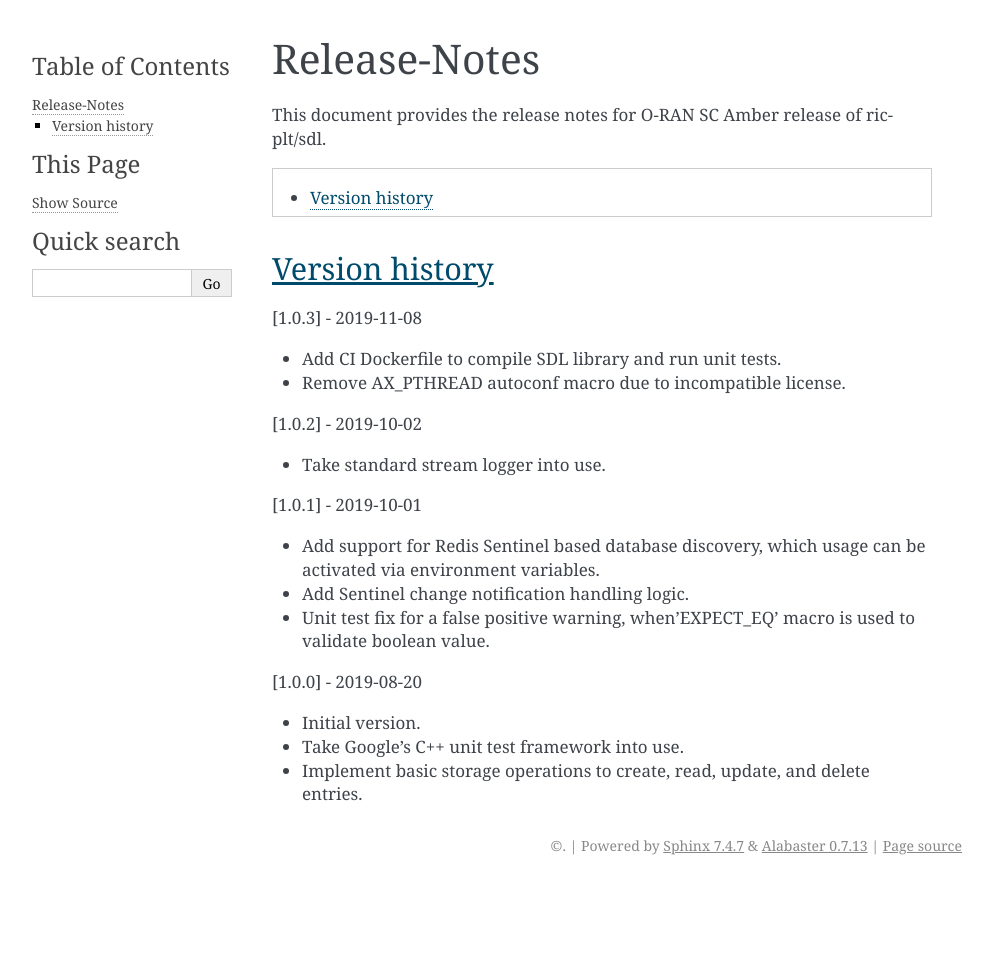
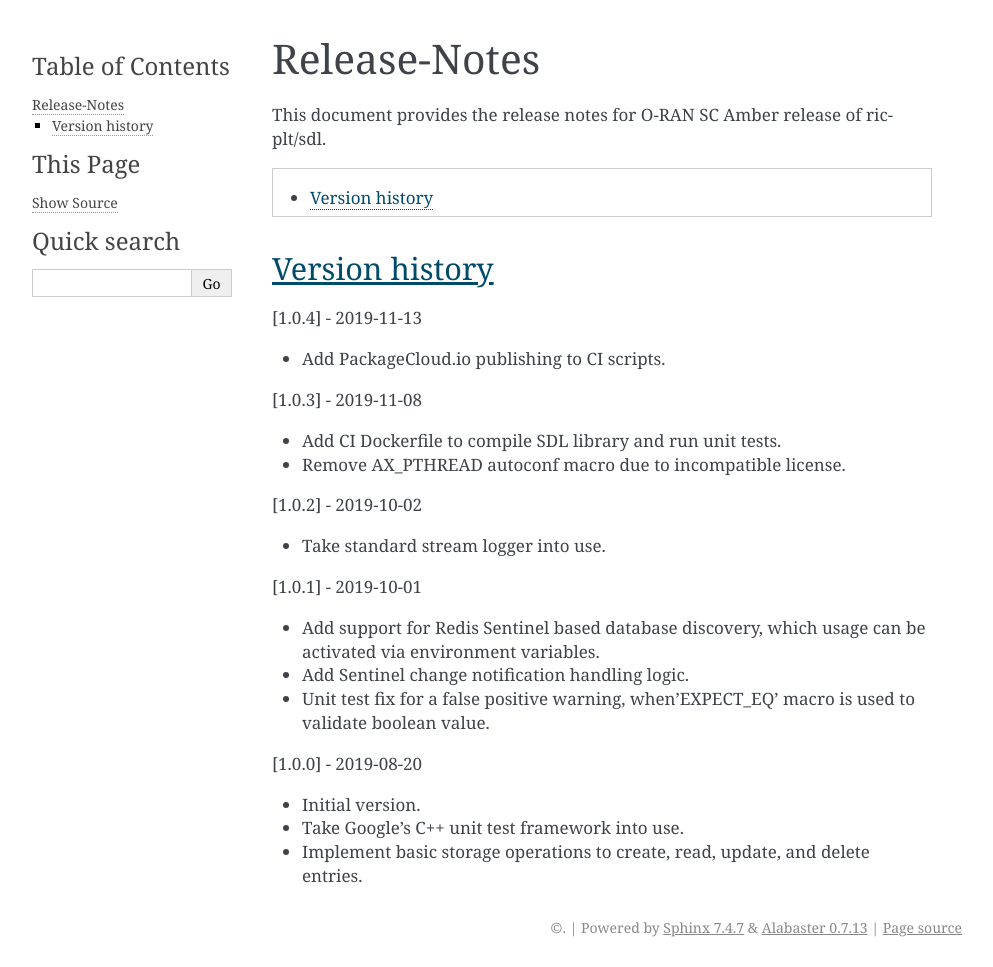
Before and after one commit to o-ran-sc/ric-plt-sdl, a Sphinx documentation site: the page built from docs/release-notes.rst, in a window 1280 px wide. Shown: the whole page, without its empty margins (148-1141 px from the left). Built offline with Sphinx 7.4.7, drawn with Linux system fonts in a browser that asks for light colours; before the commit the page ends 900 px from its top, so only the background shows below that.

Commit message:
Add PackageCloud.io publishing to CI scripts
CI build scripts updated to publish SDL packages in PackageCloud.io

RPM and Debian packages are available currently.

Changed base image, because eariler one did have Boost libraries built
from source. Debian package building tools will see Boost as missing
dependency if not installed via apt.

Signed-off-by: Rolf Badorek <rolf.badorek@nokia.com>
Change-Id: Id5409489415ec26c051366546c5355d6bdb8efcd

```diff
--- a/docs/release-notes.rst
+++ b/docs/release-notes.rst
@@ -31,6 +31,10 @@ ric-plt/sdl.
 Version history
 ---------------
 
+[1.0.4] - 2019-11-13
+
+* Add PackageCloud.io publishing to CI scripts.
+
 [1.0.3] - 2019-11-08
 
 * Add CI Dockerfile to compile SDL library and run unit tests.
```
Also changed, not shown: 15 other files.
